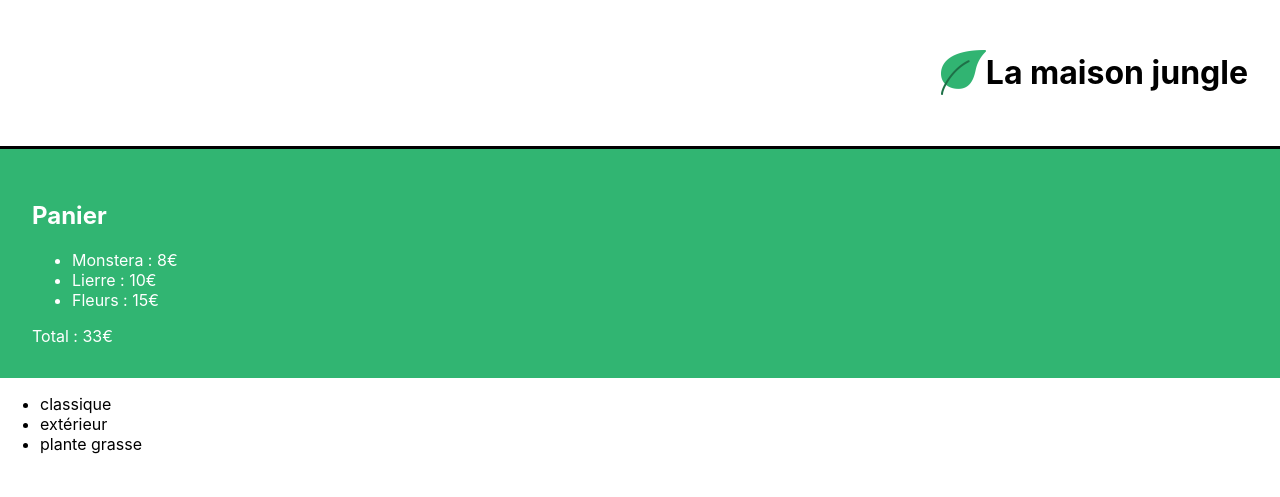
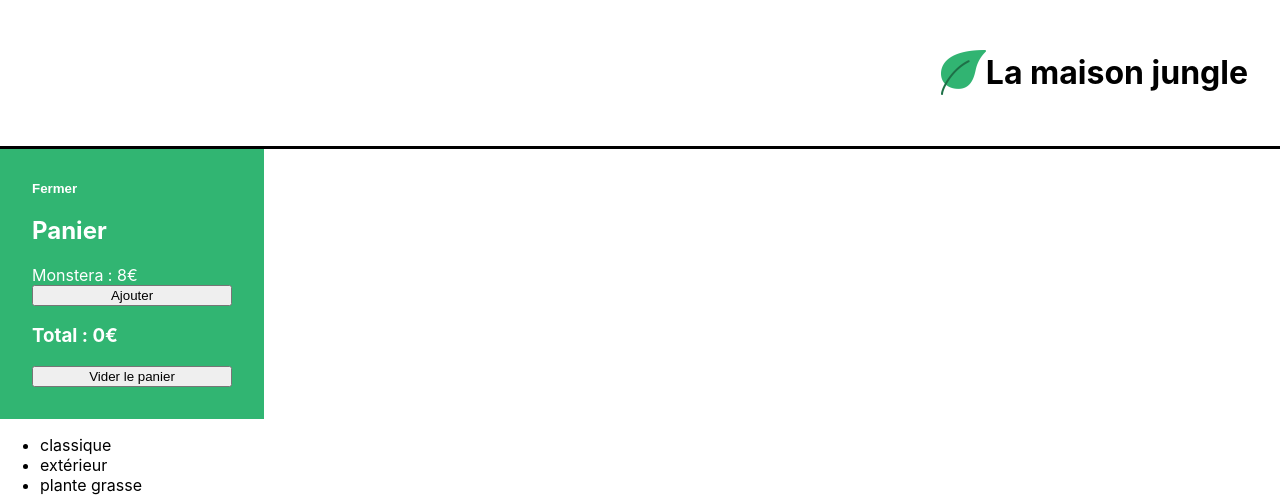
Before and after one commit to Itsatsu/OC-react-LMJ, a React app: page / in a window 1280 px wide. Shown: the top 497 px of the page. Built offline with nearby package versions, Linux system fonts and the light colour scheme.

Commit message:
add css and  button

```diff
--- a/src/components/Cart.jsx
+++ b/src/components/Cart.jsx
@@ -1,20 +1,33 @@
-
 import '../styles/Cart.css'
-
+import {useState} from 'react'
 
 function Cart() {
     const monsteraPrice = 8
-    const ivyPrice = 10
-    const flowerPrice = 15
-    return (
+    const [cart, updateCart] = useState(0)
+    const [isOpen, setIsOpen] = useState(true)
+
+    return isOpen ? (
         <div className='lmj-cart'>
+            <button
+                className='lmj-cart-toggle-button'
+                onClick={() => setIsOpen(false)}
+            >
+                Fermer
+            </button>
             <h2>Panier</h2>
-            <ul>
-                <li>Monstera : {monsteraPrice}€</li>
-                <li>Lierre : {ivyPrice}€</li>
-                <li>Fleurs : {flowerPrice}€</li>
-            </ul>
-            Total : {monsteraPrice + ivyPrice + flowerPrice}€
+            <div>Monstera : {monsteraPrice}€</div>
+            <button onClick={() => updateCart(cart + 1)}>Ajouter</button>
+            <h3>Total : {monsteraPrice * cart}€</h3>
+            <button onClick={() => updateCart(0)}>Vider le panier</button>
+        </div>
+    ) : (
+        <div className='lmj-cart-closed'>
+            <button
+                className='lmj-cart-toggle-button'
+                onClick={() => setIsOpen(true)}
+            >
+                Ouvrir le Panier
+            </button>
         </div>
     )
 }
--- a/src/styles/Cart.css
+++ b/src/styles/Cart.css
@@ -1,5 +1,34 @@
 .lmj-cart {
-    padding: 32px;
     color: white;
     background-color: #31b572;
+    padding: 32px;
+    display: flex;
+    flex-direction: column;
+    justify-content: flex-start;
+    width: 200px;
 }
+
+.lmj-cart-add-button {
+    margin-left: 32px;
+    cursor: pointer;
+}
+
+.lmj-cart-toggle-button {
+    background: none;
+    outline: none;
+    border: none;
+    font-weight: 600;
+    cursor: pointer;
+    align-self: self-start;
+    padding: 0;
+    color: white;
+}
+
+.lmj-cart-closed {
+    padding: 32px;
+    width: 200px;
+}
+
+.lmj-cart-closed > button {
+    color: black;
+}
```
